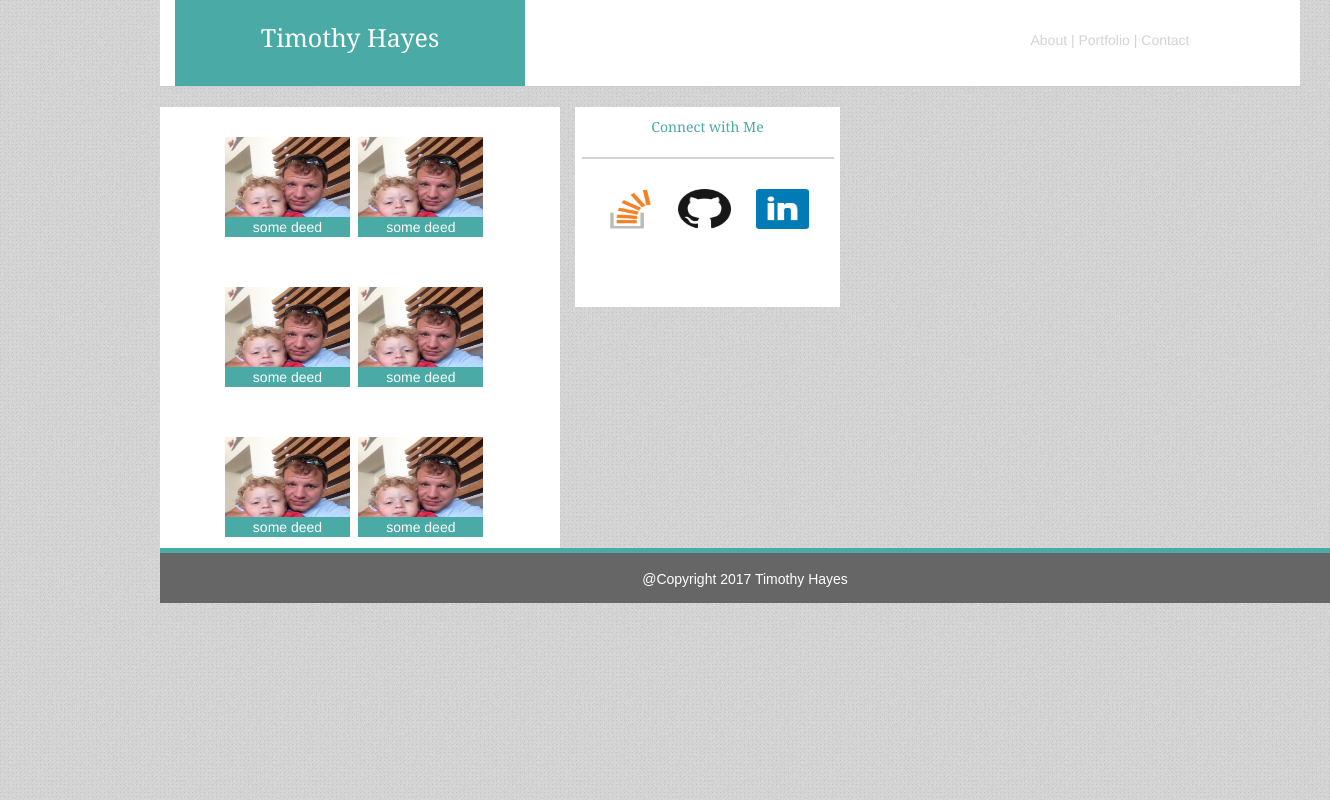
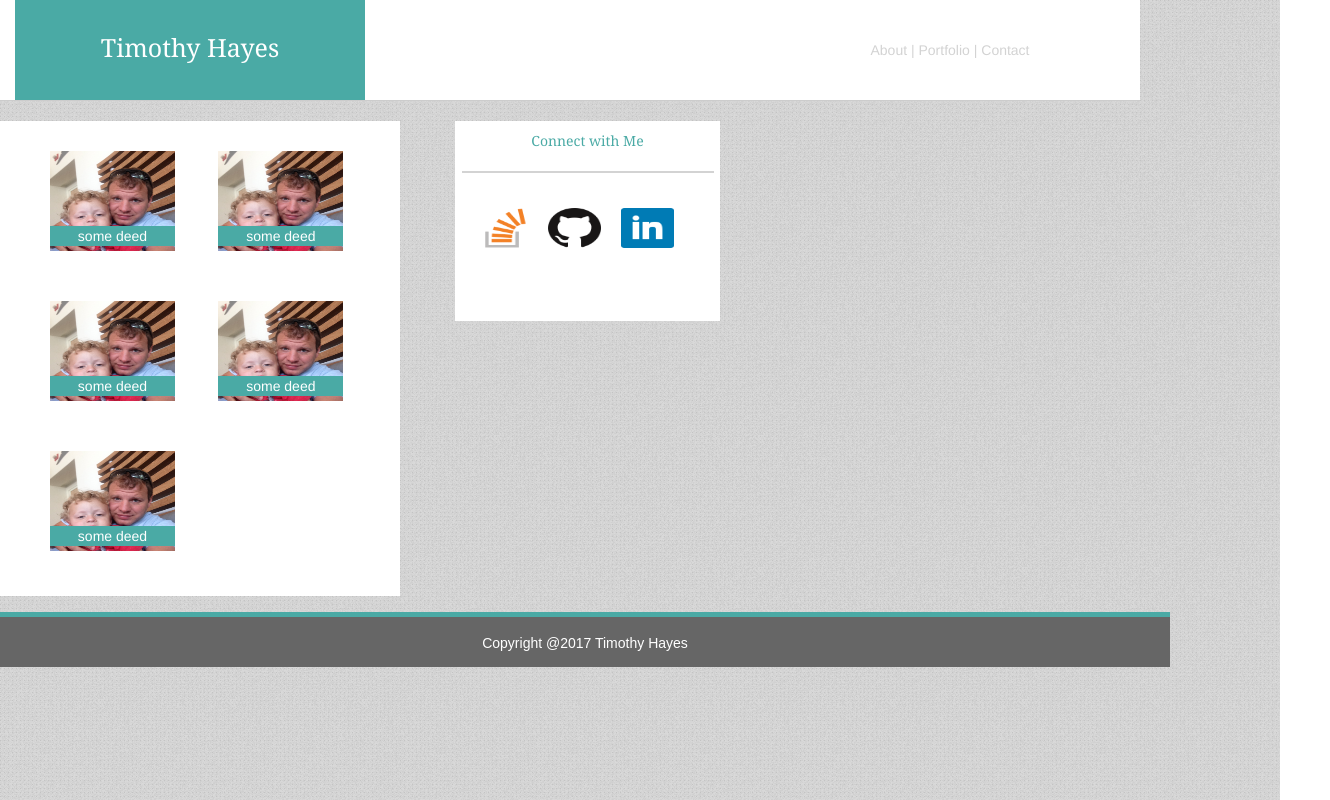
Before and after one commit to thayes3116/Bootstrap-Portfolio, a plain HTML site: page portfolio.html in a window 1280 px wide. Shown: the whole page, 1330 px wide, since content can reach past the window. Drawn offline with nearby package versions, Linux system fonts and the light colour scheme.

Commit message:
sunday tweeks

```diff
--- a/bootstyle.css
+++ b/bootstyle.css
@@ -1,7 +1,7 @@
 body{
 	width:100%;
 	max-width: 960px;
-	margin:0 auto;
+	margin:0;
 	background-image:url("assets/images/squared_metal.png") ;
 }
 
@@ -23,7 +23,8 @@ body{
 
 .myname {
 	background-color:#4aaaa5;
-	padding:20px;
+	padding-top: 30px;
+    height: 100px;
 }
 
 .name{
@@ -39,10 +40,10 @@ body{
 }
 
 nav{
-	margin:30px;
 	text-align:center;
 	background-color: white;
 	color:#d3d3d3;
+	padding-top: 40px;
 }
 
 .navlink{
@@ -52,12 +53,14 @@ nav{
 
 .aboutmebody{
 	background-color: white;
-	margin-bottom: 50px;
+	margin: 0 15px 50px 0;
 }
 .portfoliobody {
 	background-color: white;
 	width:400px;
 	height:475px;
+	margin-right:40px;
+	margin-bottom:50px;
 }
 
 .subhead{
@@ -79,7 +82,7 @@ nav{
 	margin:20px 10px 10px 10px;
 }
 .deed{
-	margin:30px 20px 0px 50px;
+	margin:30px 0px 0px 35px;
 
 }
 
@@ -91,7 +94,7 @@ nav{
 .deedlabel{
 	position:relative;
 	float:left;
-	bottom:20px;
+	bottom:25px;
 	width:125px;
 	color:white;
 	background-color: #4aaaa5;
@@ -102,7 +105,7 @@ nav{
 	background-color: white;
 	width: 400px;
 	height:460px;
-	margin:20px 40px 0px 0px;
+	margin-bottom: 50px;
 }
 form{
 	margin:20px 30px 20px 30px;
@@ -145,7 +148,7 @@ textarea{
 .icon{
 	height:20%;
 	width:20%;
-	margin: 30px 0px 0px 25px;
+	margin: 35px 0px 0px 20px;
 }
 .soicon{
 	float:left;
--- a/portfolio.html
+++ b/portfolio.html
@@ -4,7 +4,7 @@
   <head>
 
     <meta charset="UTF-8">
-    <title>title</title>
+    <title>Timothy Hayes' Webpage</title>
 
     <!-- Latest compiled and minified CSS -->
 <link rel="stylesheet" href="https://maxcdn.bootstrapcdn.com/bootstrap/3.3.7/css/bootstrap.min.css" integrity="sha384-BVYiiSIFeK1dGmJRAkycuHAHRg32OmUcww7on3RYdg4Va+PmSTsz/K68vbdEjh4u" crossorigin="anonymous">
@@ -51,74 +51,43 @@
         <div class="col-sm-8 portfoliobody">
 
           <div class="row">
-
-            <div class="col-sm-4">
-                <section class="deed">
+            <div class="col-sm-4 deed">
                 <img class="deedimg" src="assets/images/IMG_0491.JPG">
-
                 <div class="deedlabel">some deed
                 </div>
-                </section>
             </div>
-
-            <div class="col-sm-4">
-                <section class="deed">
+            <div class="col-sm-4 deed">
                 <img class="deedimg" src="assets/images/IMG_0491.JPG">
-
                 <div class="deedlabel">some deed
                 </div>
-                </section>
             </div>
-
           </div>
 
           <div class="row">
-
-            <div class="col-sm-4">
-                <section class="deed">
+            <div class="col-sm-4 deed">
                 <img class="deedimg" src="assets/images/IMG_0491.JPG">
-
                 <div class="deedlabel">some deed
                 </div>
-                </section>
             </div>
-
-            <div class="col-sm-4">
-                <section class="deed">
+            <div class="col-sm-4 deed">
                 <img class="deedimg" src="assets/images/IMG_0491.JPG">
-
                 <div class="deedlabel">some deed
                 </div>
-                </section>
             </div>
-
           </div>
 
           <div class="row">
-
-            <div class="col-sm-4">
-              <section class="deed">
-              <img class="deedimg" src="assets/images/IMG_0491.JPG">
-
-              <div class="deedlabel">some deed
-              </div>
-              </section>
+            <div class="col-sm-4 deed">
+                <img class="deedimg" src="assets/images/IMG_0491.JPG">
+                <div class="deedlabel">some deed
+                </div>
             </div>
 
-            <div class="col-sm-4">
-              <section class="deed">
-              <img class="deedimg" src="assets/images/IMG_0491.JPG">
-
-              <div class="deedlabel">some deed
-              </div>
-              </section>
-            </div>
           </div>
         </div>
 
         <div class="col-sm-4">
-          <div class="row">
-            <div class="col-sm-2">
+
               <section class="conwithme">
 
               <p class="conwithpara hfont">Connect with Me
@@ -136,19 +105,6 @@
               <a href="https://www.linkedin.com/in/timothy-hayes-2a169746/"><img src="assets/images/linkedin.png" class="linkedinicon icon" alt="linkedin icon">
               </a>
               </section>
-            </div>
-
-            <div class="col-sm-2">
-            </div>
-
-          </div>
-
-          <div class="row">
-
-            <div class="col-sm-4">
-            </div>
-
-          </div>
 
         </div>
 
@@ -161,7 +117,7 @@
           </section>
 
           <footer>
-              <p class="footp pfont">@Copyright 2017 Timothy Hayes</p>
+              <p class="footp pfont">Copyright @2017 Timothy Hayes</p>
           </footer>
         </div>
       </div>
```
Also changed, not shown: contact.html (+5 -17 lines), index.html (+7 -19 lines).
